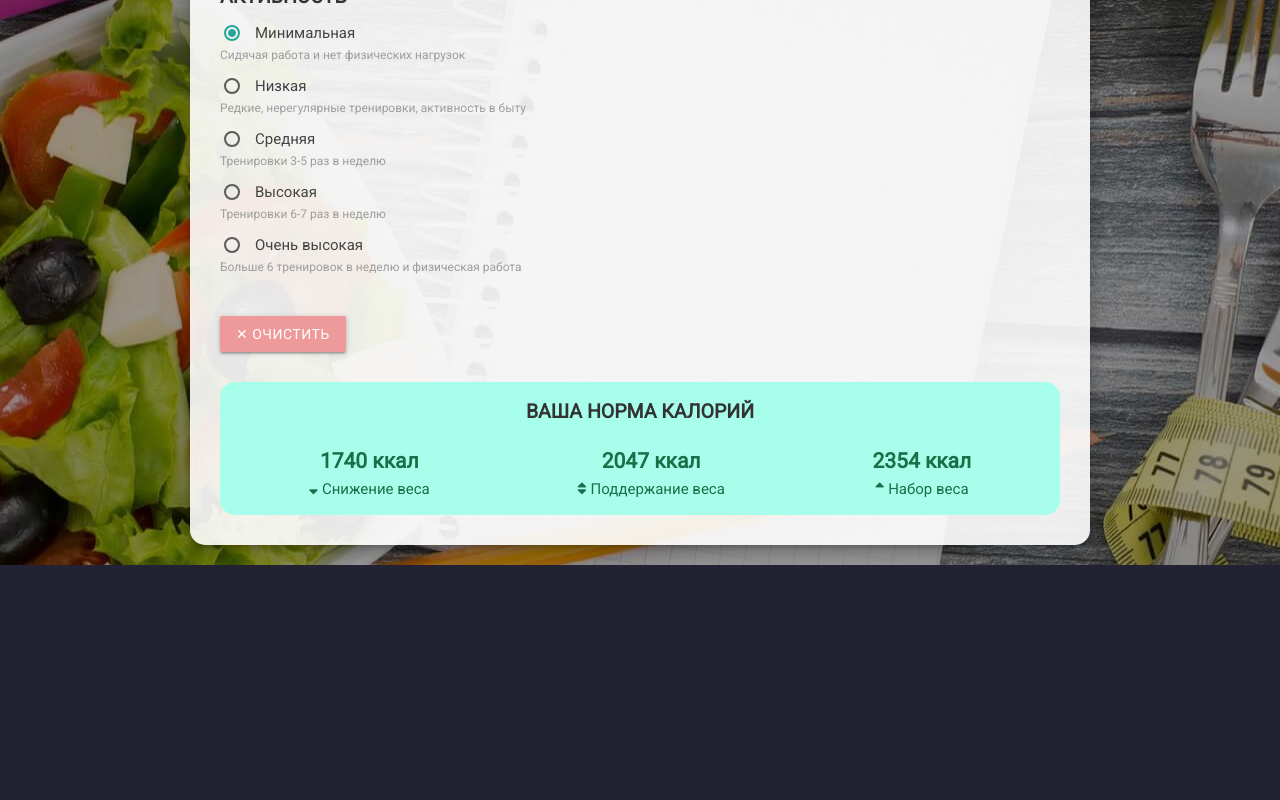
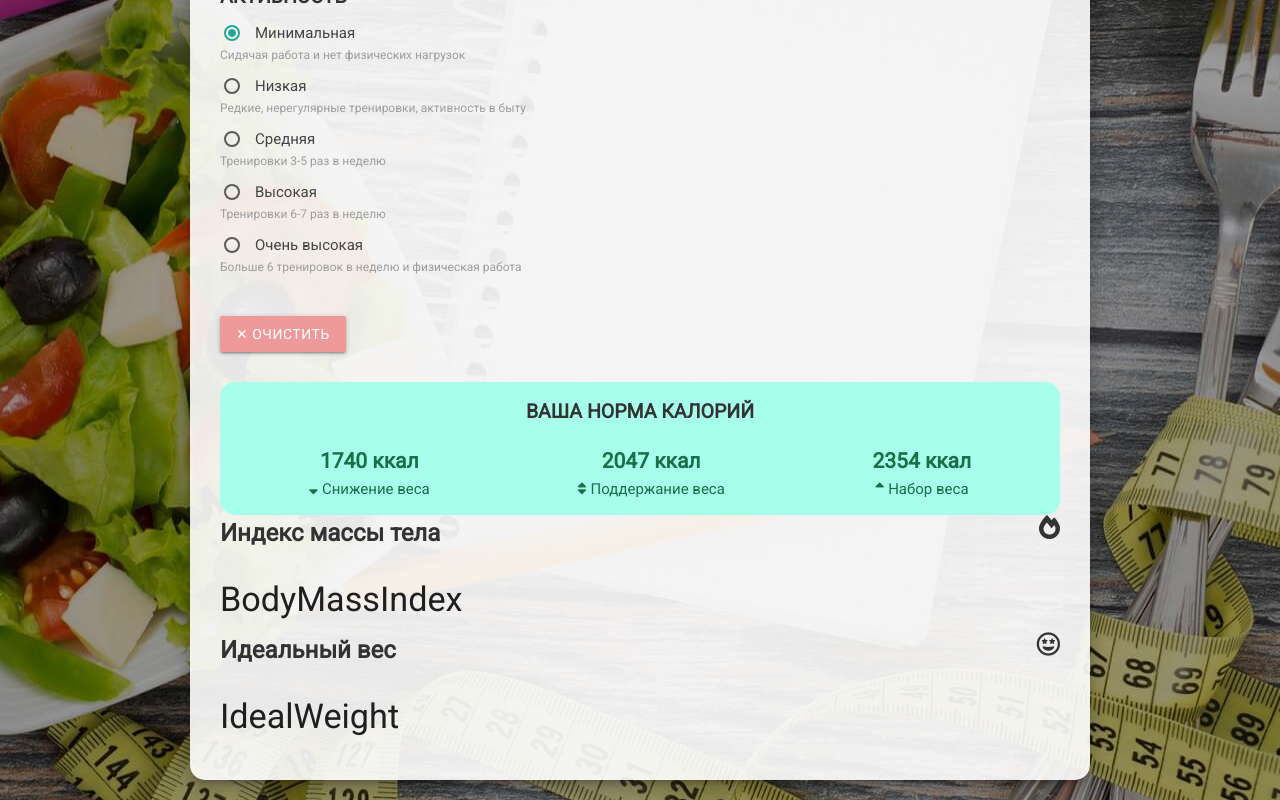
Before and after one commit to alx-skryabin/calorie-counter-app, a React (Create React App) app: page / in a window 1280 px wide. Shown: the part 330-1130 px from the top of the page. Before the commit the page ends 895 px from the top, so only its background shows below. Built offline with nearby package versions, Linux system fonts and the light colour scheme.

Commit message:
add apps

```diff
--- a/src/components/Content/Content.js
+++ b/src/components/Content/Content.js
@@ -1,14 +1,16 @@
 import React from 'react'
-import Title from './title'
 import CalorieCalc from '../../page/CalorieСalc/CalorieСalc'
+import BodyMassIndex from '../../page/BodyMassIndex/BodyMassIndex'
+import IdealWeight from '../../page/IdealWeight/IdealWeight'
 import './Content.css'
 
 export default class Content extends React.Component {
   render() {
     return (
       <div className="h_content z-depth-3">
-        <Title/>
         <CalorieCalc/>
+        <BodyMassIndex/>
+        <IdealWeight/>
       </div>
     )
   }
--- a/src/components/Content/title.js
+++ b/src/components/Content/title.js
@@ -1,10 +1,18 @@
 import React from 'react'
 
-export default function Title() {
+const APPS = {
+  1: ['Калькулятор калорий', 'fas fa-candy-cane'],
+  2: ['Индекс массы тела', 'fas fa-fire-alt'],
+  3: ['Идеальный вес', 'far fa-grin-stars']
+}
+
+export default function Title(props) {
+  const [name, iconClass] = APPS[props.num]
+
   return (
     <div className="h_name-app">
-      <span>Калькулятор калорий</span>
-      <i className="fas fa-utensils"/>
+      <span>{name}</span>
+      <i className={iconClass}/>
     </div>
   )
 }
--- a/src/components/Nav/Sidenav.js
+++ b/src/components/Nav/Sidenav.js
@@ -26,13 +26,13 @@ export default function Sidenav() {
         </li>
         <li><span className="subheader" style={{marginLeft: '30px'}}>Калькуляторы</span></li>
         <li className="nav-icon">
-          <a href="/"><i className="fas fa-utensils"/> Калькулятор калорий</a>
+          <a href="/"><i className="fas fa-candy-cane"/> Калькулятор калорий</a>
         </li>
         <li className="nav-icon">
-          <a href="/"><i className="fas fa-child"/> Индекс массы тела</a>
+          <a href="/"><i className="fas fa-fire-alt"/> Индекс массы тела</a>
         </li>
         <li className="nav-icon">
-          <a href="/"><i className="fas fa-weight"/> Идеальный вес</a>
+          <a href="/"><i className="far fa-grin-stars"/> Идеальный вес</a>
         </li>
       </div>
       <div className="nav-feedback">
--- /dev/null
+++ b/src/page/BodyMassIndex/BodyMassIndex.js
@@ -0,0 +1,14 @@
+import React from 'react'
+import Title from '../../components/Content/title'
+import './BodyMassIndex.css'
+
+export default class BodyMassIndex extends React.Component {
+  render() {
+    return (
+      <div className="h_app">
+        <Title num="2"/>
+        <h4>BodyMassIndex</h4>
+      </div>
+    )
+  }
+}
--- a/src/page/CalorieСalc/CalorieСalc.css
+++ b/src/page/CalorieСalc/CalorieСalc.css
@@ -39,7 +39,6 @@ form section:last-child {
 .h_activity-item span {
   color: #444;
 }
-
 
 .h_params-body-item input[type="range"] {
   border: none;
--- a/src/page/CalorieСalc/CalorieСalc.js
+++ b/src/page/CalorieСalc/CalorieСalc.js
@@ -1,4 +1,5 @@
 import React from 'react'
+import Title from '../../components/Content/title'
 import './CalorieСalc.css'
 
 const initialState = {
@@ -11,10 +12,6 @@ const initialState = {
 
 export default class CalorieCalc extends React.Component {
   state = {...initialState}
-
-  componentDidMount() {
-    this.$form = document.querySelector('#formCalorie')
-  }
 
   onChangeGender(e) {
     const newState = this.state
@@ -37,17 +34,6 @@ export default class CalorieCalc extends React.Component {
 
   resetForm() {
     this.setState(initialState)
-    this.$form.reset()
-  }
-
-  customForm() {
-    this.setState({
-      age: 18,
-      height: 165,
-      weight: 45,
-      activity: 1,
-      gender: 'woman'
-    })
   }
 
   render() {
@@ -55,6 +41,7 @@ export default class CalorieCalc extends React.Component {
 
     return (
       <div className="h_app">
+        <Title num="1"/>
         <form id="formCalorie">
           <section>
             <div className="gender-switch">
@@ -188,7 +175,7 @@ export default class CalorieCalc extends React.Component {
 }
 
 function defineActivity(activity) {
-  let k = 1
+  let k
   switch (activity) {
     case 1:
       k = 1.2
--- /dev/null
+++ b/src/page/IdealWeight/IdealWeight.js
@@ -0,0 +1,14 @@
+import React from 'react'
+import Title from '../../components/Content/title'
+import './IdealWeight.css'
+
+export default class IdealWeight extends React.Component {
+  render() {
+    return (
+      <div className="h_app">
+        <Title num="3"/>
+        <h4>IdealWeight</h4>
+      </div>
+    )
+  }
+}
```
Also changed, not shown: src/page/BodyMassIndex/BodyMassIndex.css (added), src/page/IdealWeight/IdealWeight.css (added).
